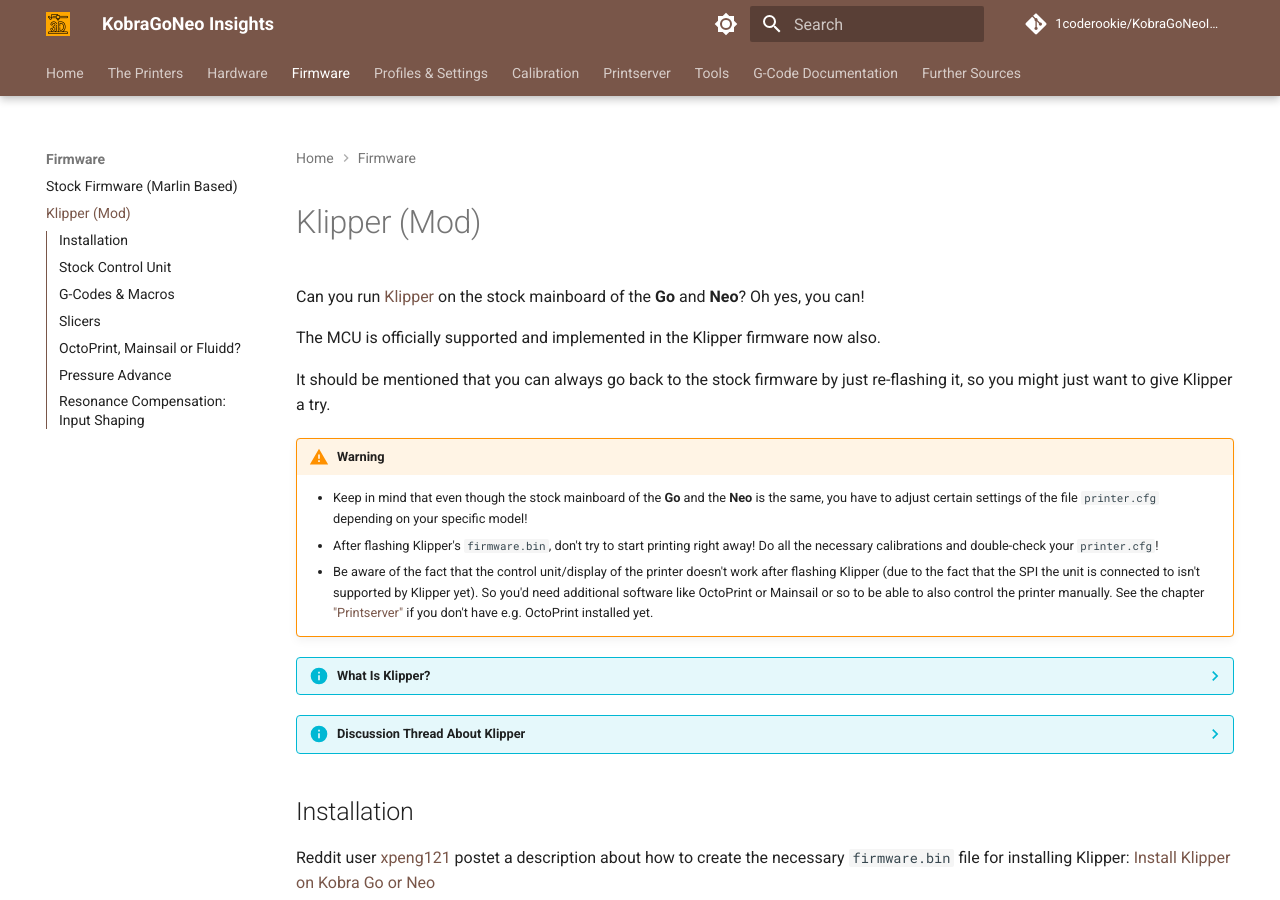
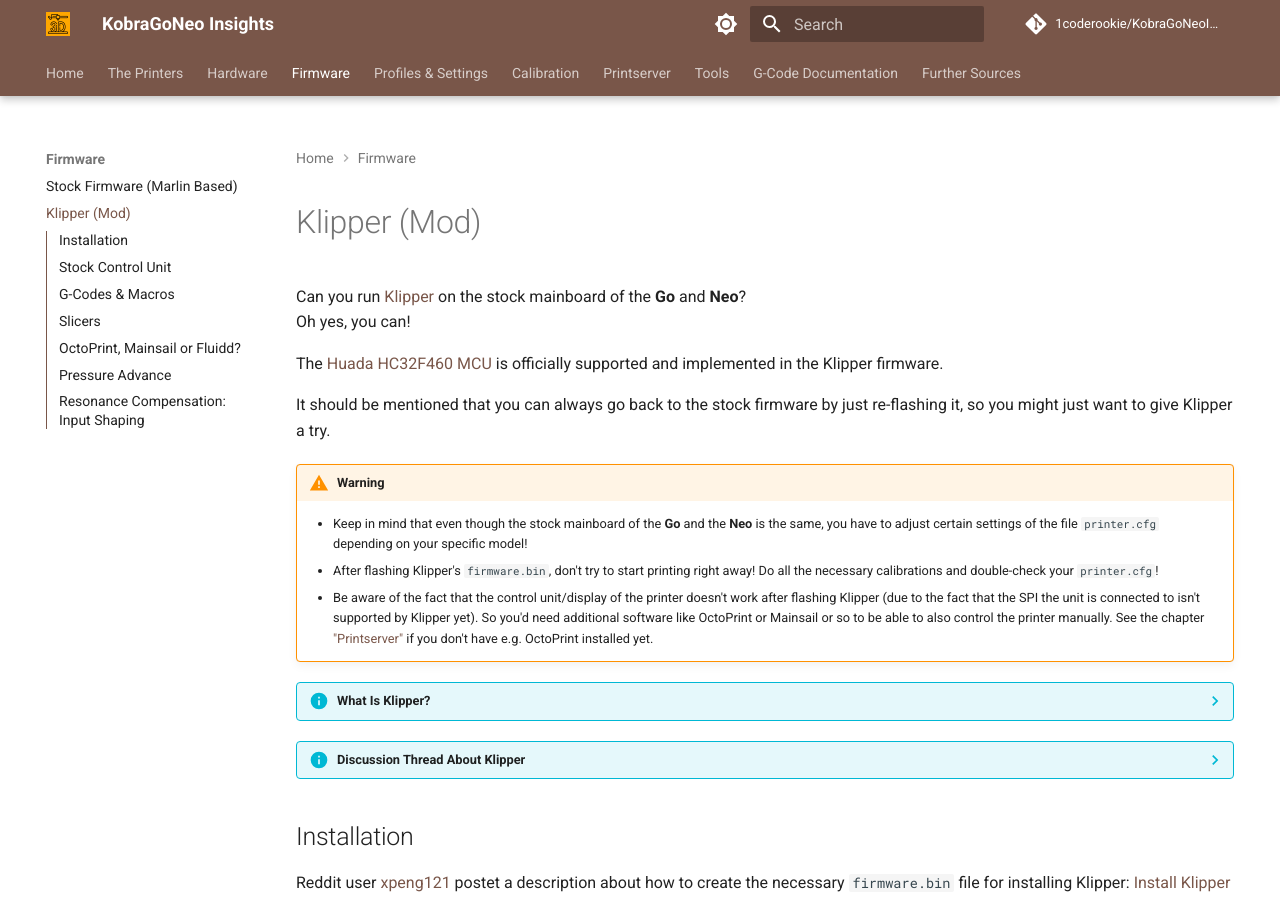
Before and after one commit to 1coderookie/KobraGoNeoInsights, an MkDocs documentation site: the page built from docs/firmware/fw_klipper.md, in a window 1280 px wide and 900 px high. Built offline with MkDocs 1.6.1 and Material for MkDocs 9.7.7, drawn with Linux system fonts in a browser that asks for light colours; comment, search, counter and statistics services are not loaded.

Commit message:
Update fw_klipper.md

```diff
--- a/docs/firmware/fw_klipper.md
+++ b/docs/firmware/fw_klipper.md
@@ -2,9 +2,10 @@
 
 # Klipper (Mod)
 
-Can you run [Klipper](https://www.klipper3d.org/) on the stock mainboard of the **Go** and **Neo**? Oh yes, you can!
+Can you run [Klipper](https://www.klipper3d.org/) on the stock mainboard of the **Go** and **Neo**?
+Oh yes, you can!
 
-The MCU is officially supported and implemented in the Klipper firmware now also.
+The [Huada HC32F460 MCU](https://github.com/Klipper3d/klipper/commit/72b6bd7efa1ae282220b4bdcfb789075807ebfd2) is officially supported and implemented in the Klipper firmware.
 
 It should be mentioned that you can always go back to the stock firmware by just re-flashing it, so you might just want to give Klipper a try.
 
```
